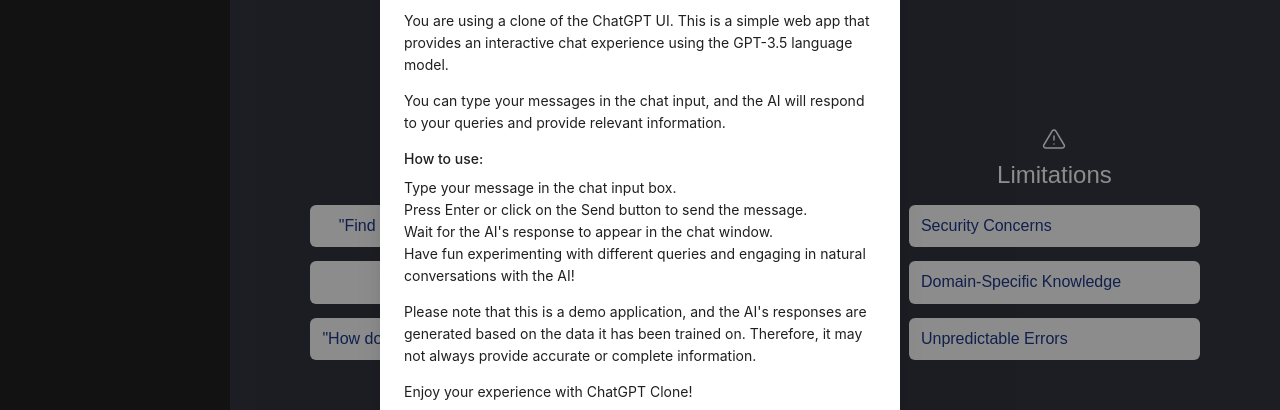
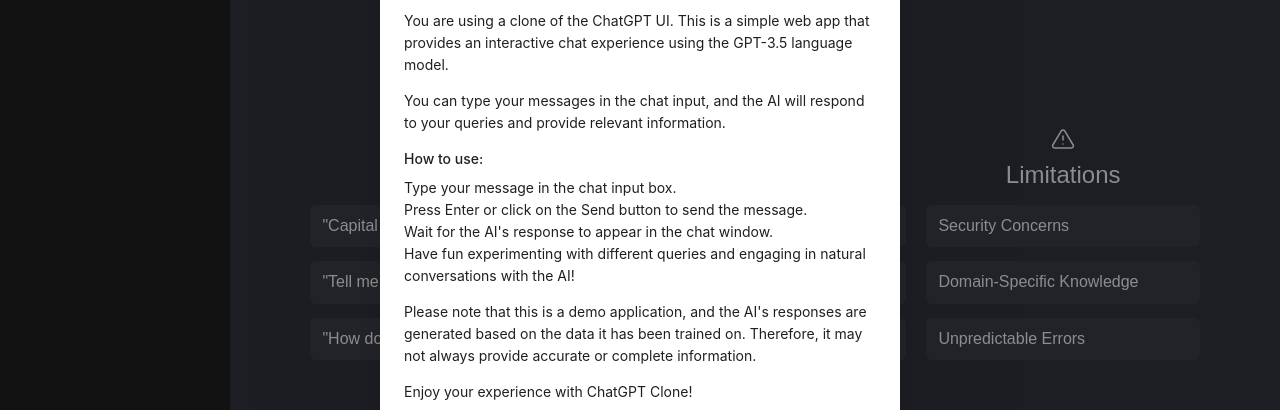
Before and after one commit to pushpendra-dpa/react-chatgpt, a React (Create React App) app: page / in a window 1280 px wide. Shown: the part 139-549 px from the top of the page. Built offline with nearby package versions, Linux system fonts and the light colour scheme.

Commit message:
added suggestions

```diff
--- a/src/App.js
+++ b/src/App.js
@@ -9,7 +9,7 @@
 function App() {
   const [state, setState] = useState({ isLoaded: false, isNewSession: true, conversation: {name: `Conversation ${((new Date()).getTime())} `, data: []}, previousConversations: []})
   const [isModalOpen, setIsModalOpen] = useState(true);
-
+  const [forcedText, setForcedText] = useState('')
   const showModal = () => {
     setIsModalOpen(true);
   };
@@ -184,8 +184,8 @@
     <div className="App">
       <Navigation state={state} setState={setState} isModalOpen={isModalOpen} setIsModalOpen={setIsModalOpen}/>
       <div className='main-screen'>
-        {state.conversation.data.length == 0 ? <Example /> : <Chats content={state.conversation.data} />}
-        <Prompt setState={setState} state={state} getChatGPTAnswer={getChatGPTAnswer} onStop={onStop} />
+        {state.conversation.data.length == 0 ? <Example setForcedText={setForcedText} /> : <Chats content={state.conversation.data} />}
+        <Prompt setState={setState} state={state} getChatGPTAnswer={getChatGPTAnswer} onStop={onStop} forcedText={forcedText} />
       </div>
       <Modal open={isModalOpen} onOk={handleOk} onCancel={handleCancel} footer={null}>
       <div className="modal-overlay">
--- a/src/Example.js
+++ b/src/Example.js
@@ -1,5 +1,5 @@
 import ExampleList from "./examplelist";
-const Example = () => {
+const Example = ({setForcedText}) => {
 
     return (
 
@@ -18,7 +18,7 @@
             </div>
             {/*examples*/}
             <div>
-                <ExampleList />
+                <ExampleList setForcedText={setForcedText}/>
 
             </div>
 
--- a/src/Prompt.js
+++ b/src/Prompt.js
@@ -3,14 +3,17 @@
 import SendSVG from "./assets/send.svg"
 import { Spin, Tooltip, message } from "antd/es"
 import { ReactMediaRecorder } from "react-media-recorder"
-import { useState } from "react"
+import { useEffect, useState } from "react"
 import { LoadingOutlined } from "@ant-design/icons"
-const Prompt = ({ setState, state, getChatGPTAnswer, onStop }) => {
+const Prompt = ({ setState, state, getChatGPTAnswer, onStop, forcedText }) => {
     const [text, setText] = useState('')
     const [isLoading, setIsLoading] = useState({isText: false, isMic: false})
     /*
 
     */
+   useEffect(()=>{
+    setText(forcedText)
+   },[forcedText])
    const onTextAsk = async ()=>{
     if(text.length > 0){
         console.log("BEFORE")
--- a/src/examplelist.js
+++ b/src/examplelist.js
@@ -1,36 +1,36 @@
-const ExampleList = () => {
+const ExampleList = ({setForcedText}) => {
     return (
         <div class="flex justify-between">
-            <div class="pl-20 pt-16">
+            <div class="pl-20 pt-16 w-full">
                 <h2 class="flex gap-3 items-center m-auto text-2xl font-normal md:flex-col md:gap-2 pb-3.5">
                     <svg stroke="currentColor" fill="none" stroke-width="1.5" viewBox="0 0 24 24" stroke-linecap="round" stroke-linejoin="round" class="h-6 w-6" height="1em" width="1em" xmlns="http://www.w3.org/2000/svg"><circle cx="12" cy="12" r="5"></circle><line x1="12" y1="1" x2="12" y2="3"></line><line x1="12" y1="21" x2="12" y2="23"></line><line x1="4.22" y1="4.22" x2="5.64" y2="5.64"></line><line x1="18.36" y1="18.36" x2="19.78" y2="19.78"></line><line x1="1" y1="12" x2="3" y2="12"></line><line x1="21" y1="12" x2="23" y2="12"></line><line x1="4.22" y1="19.78" x2="5.64" y2="18.36"></line><line x1="18.36" y1="5.64" x2="19.78" y2="4.22"></line>
                     </svg>Examples</h2>
 
                 <ul class="flex flex-col gap-3.5 w-full sm:max-w-md m-auto">
-                    <button class="w-full bg-white text-blue-900 dark:bg-white/5 p-3 rounded-md hover:bg-gray-200 dark:hover:bg-gray-900" >"Find restaurants near me" →</button>
-                    <button class="w-full bg-white text-blue-900 dark:bg-white/5 p-3 rounded-md hover:bg-gray-200 dark:hover:bg-gray-900" >"Tell me a joke" →</button>
-                    <button class="w-full bg-white text-blue-900 dark:bg-white/5 p-3 rounded-md hover:bg-gray-200 dark:hover:bg-gray-900" >"How does a blockchain work?" →</button></ul>
+                    <button class="w-full bg-white text-white-900 dark:bg-white/5 p-3 rounded-md hover:bg-gray-200 dark:hover:bg-gray-900"  style={{background:"#3e404b", textAlign:"left"}} onClick={()=>setForcedText("Capital of USA ?")}>"Capital of USA ?" →</button>
+                    <button class="w-full bg-white text-white-900 dark:bg-white/5 p-3 rounded-md hover:bg-gray-200 dark:hover:bg-gray-900"  style={{background:"#3e404b", textAlign:"left"}} onClick={()=>setForcedText("Tell me a joke")}>"Tell me a joke" →</button>
+                    <button class="w-full bg-white text-white-900 dark:bg-white/5 p-3 rounded-md hover:bg-gray-200 dark:hover:bg-gray-900"  style={{background:"#3e404b", textAlign:"left"}} onClick={()=>setForcedText("How does a blockchain work?")}>"How does a blockchain work?" →</button></ul>
             </div>
-            <div class="flex flex-col mb-8 md:mb-auto  flex-1 pt-16 pl-5 ">
+            <div class="flex flex-col mb-8 md:mb-auto  w-full pt-16 pl-5 ">
                 <h2 class="flex gap-3 items-center m-auto text-2xl font-normal md:flex-col md:gap-2 pb-3.5">
                     <svg xmlns="http://www.w3.org/2000/svg" fill="none" viewBox="0 0 24 24" stroke-width="1.5" stroke="currentColor" aria-hidden="true" class="h-6 w-6"><path stroke-linecap="round" stroke-linejoin="round" d="M3.75 13.5l10.5-11.25L12 10.5h8.25L9.75 21.75 12 13.5H3.75z"></path>
                     </svg>Capabilities
                 </h2>
                 <ul class="flex flex-col gap-3.5 w-full sm:max-w-md m-auto">
-                    <li class="w-full bg-white text-blue-900 dark:bg-white/5 p-3 rounded-md" >Personalized Recommendations</li>
-                    <li class="w-full bg-white text-blue-900 dark:bg-white/5 p-3 rounded-md" >Multi-language Support</li>
-                    <li class="w-full bg-white text-blue-900 dark:bg-white/5 p-3 rounded-md" >Task Automation</li>
+                    <li class="w-full bg-white text-white-900 dark:bg-white/5 p-3 rounded-md"  style={{background:"#3e404b", textAlign:"left"}}>Personalized Recommendations</li>
+                    <li class="w-full bg-white text-white-900 dark:bg-white/5 p-3 rounded-md"  style={{background:"#3e404b", textAlign:"left"}}>Multi-language Support</li>
+                    <li class="w-full bg-white text-white-900 dark:bg-white/5 p-3 rounded-md"  style={{background:"#3e404b", textAlign:"left"}}>Task Automation</li>
                 </ul>
             </div>
-            <div class="flex flex-col mb-8 md:mb-auto  flex-1 pt-16 pr-20 pl-5">
+            <div class="flex flex-col mb-8 md:mb-auto  w-full pt-16 pr-20 pl-5">
                 <h2 class="flex gap-3 items-center m-auto text-2xl font-normal md:flex-col md:gap-2 pb-3.5">
                     <svg stroke="currentColor" fill="none" stroke-width="1.5" viewBox="0 0 24 24" stroke-linecap="round" stroke-linejoin="round" class="h-6 w-6" height="1em" width="1em" xmlns="http://www.w3.org/2000/svg"><path d="M10.29 3.86L1.82 18a2 2 0 0 0 1.71 3h16.94a2 2 0 0 0 1.71-3L13.71 3.86a2 2 0 0 0-3.42 0z"></path><line x1="12" y1="9" x2="12" y2="13"></line><line x1="12" y1="17" x2="12.01" y2="17"></line>
                     </svg>Limitations
                 </h2>
                 <ul class="flex flex-col gap-3.5 w-full sm:max-w-md m-auto">
-                    <li class="w-full bg-white text-blue-900 dark:bg-white/5 p-3 rounded-md" >Security Concerns</li>
-                    <li class="w-full bg-white text-blue-900 dark:bg-white/5 p-3 rounded-md" >Domain-Specific Knowledge</li>
-                    <li class="w-full bg-white text-blue-900 dark:bg-white/5 p-3 rounded-md" >Unpredictable Errors</li>
+                    <li class="w-full bg-white text-white-900 dark:bg-white/5 p-3 rounded-md"  style={{background:"#3e404b", textAlign:"left"}}>Security Concerns</li>
+                    <li class="w-full bg-white text-white-900 dark:bg-white/5 p-3 rounded-md"  style={{background:"#3e404b", textAlign:"left"}}>Domain-Specific Knowledge</li>
+                    <li class="w-full bg-white text-white-900 dark:bg-white/5 p-3 rounded-md"  style={{background:"#3e404b", textAlign:"left"}}>Unpredictable Errors</li>
                 </ul>
             </div>
 
```
